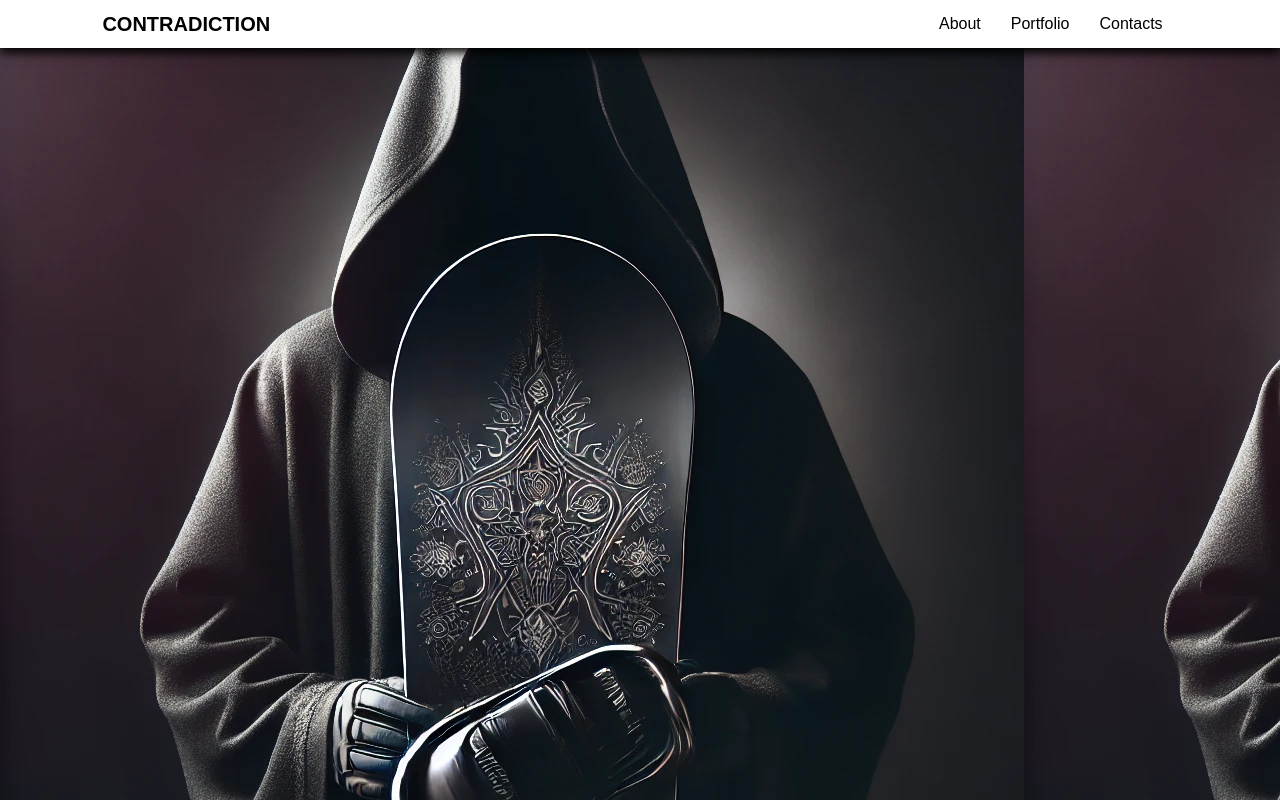
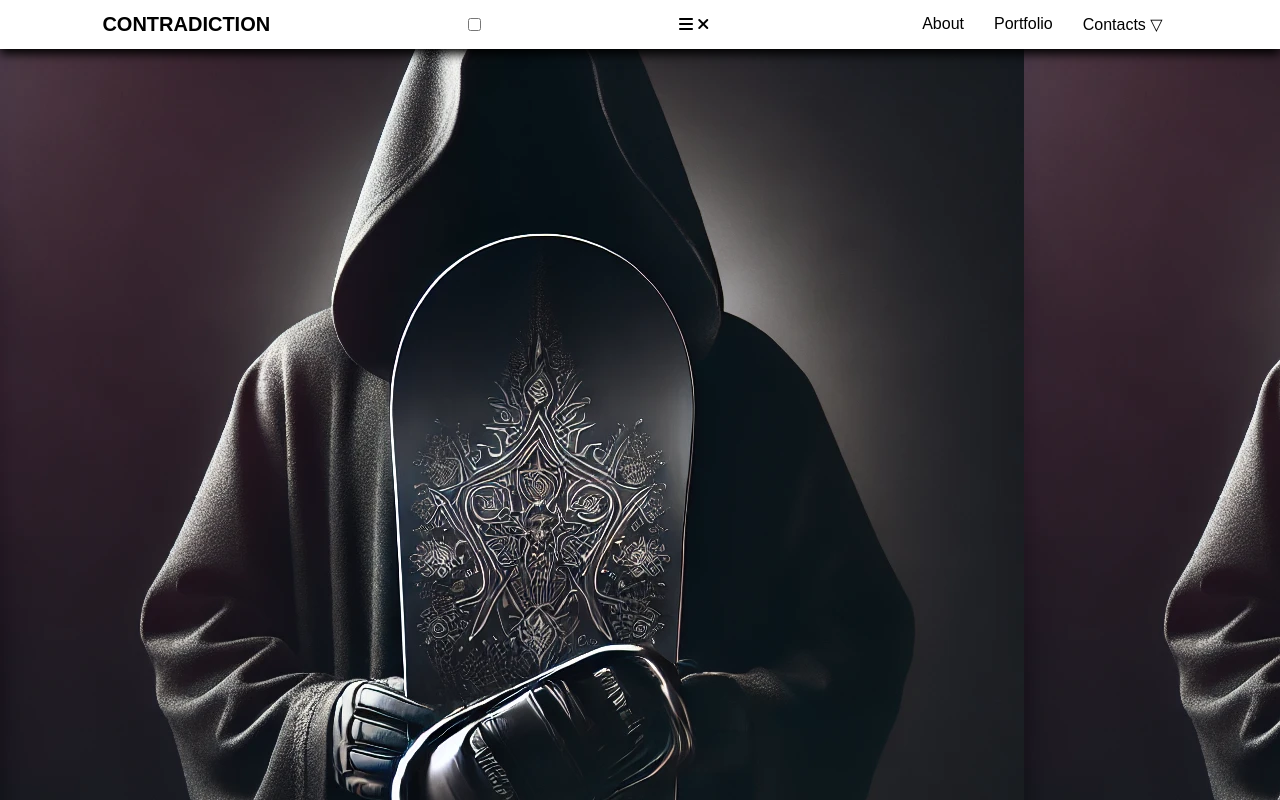
Before and after one commit to Caro991/Controdiction, a plain HTML site: page index.html in a window 1280 px wide. Drawn offline with Linux system fonts and the light colour scheme.

Commit message:
Update index.html

```diff
--- a/index.html
+++ b/index.html
@@ -3,18 +3,30 @@
 <head>
     <meta charset="UTF-8">
     <meta name="viewport" content="width=device-width, initial-scale=1.0">
-    <title>Document</title>
+    <title>CONTRADICTION</title>
+    <!-- custom style css link -->
     <link rel="stylesheet" href="style.css">
+
+    <!-- fontawsome link -->
+    <link rel="stylesheet" href="https://cdnjs.cloudflare.com/ajax/libs/font-awesome/6.7.1/css/all.min.css">
+
 </head>
 <body>
+    <!--live server-->
     <header>
         <a href="#" class="logo">CONTRADICTION</a>
 
-        <nav>
+        <input type="checkbox" id="menu">
+        <label for="menu">
+                <i class="fas fa-bars"></i>
+                <i class="fas fa-times"></i>
+        </label>
+
+        <nav class="navbar">
             <ul>
                 <li><a href="#">About</a></li>
                 <li><a href="#">Portfolio</a></li>
-                <li><a href="#">Contacts</a>
+                <li><a href="#">Contacts &bigtriangledown;</a>
                     <ul>
                         <li><a href="https://www.instagram.com/_.contradiction/profilecard/?igsh=MWVhaDlxeHV5a2hwMg==">Instagram</a></li>
                         <li><a href="https://t.me/+79380785642">Telegram</a></li>
```
